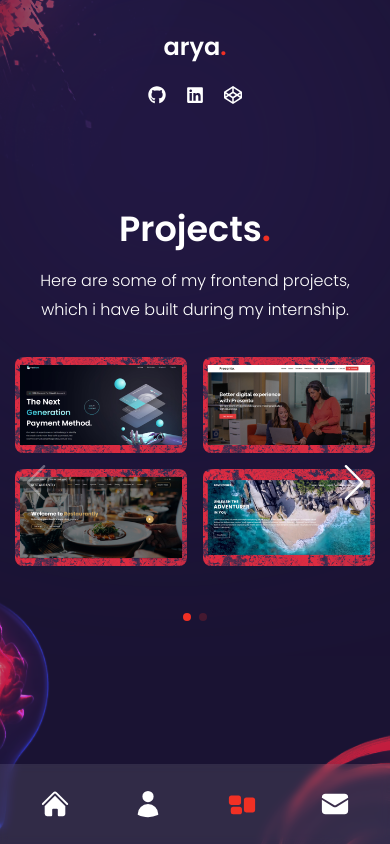
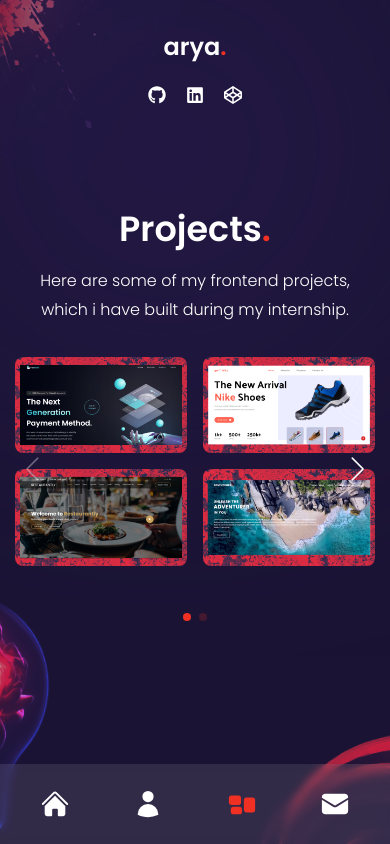
Before and after one commit to aryakarthi/portfolio, a React (Vite) app: page /projects in a window 390 px wide. Built offline with nearby package versions, Linux system fonts and the light colour scheme.

Commit message:
Updated projects details

```diff
--- a/src/components/ProjectSlider.jsx
+++ b/src/components/ProjectSlider.jsx
@@ -19,10 +19,11 @@ const projectSlides = {
           link: "https://aryakarthi.github.io/hoobank/",
         },
         {
-          title: "Presento",
-          img: "/Presento.jpg",
-          link: "https://aryakarthi.github.io/presento/",
+          title: "Nike",
+          img: "/Nike.jpg",
+          link: "https://aryakarthi.github.io/nike_clone/",
         },
+
         {
           title: "Restaurantly",
           img: "/Restaurantly.jpg",
@@ -38,6 +39,11 @@ const projectSlides = {
     {
       projects: [
         {
+          title: "Presento",
+          img: "/Presento.jpg",
+          link: "https://aryakarthi.github.io/presento/",
+        },
+        {
           title: "Flexor",
           img: "/Flexor.jpg",
           link: "https://aryakarthi.github.io/flexor/",
@@ -47,11 +53,6 @@ const projectSlides = {
           img: "/Todos.jpg",
           link: "https://aryakarthi.github.io/todoApp/",
         },
-        // {
-        //   title: "",
-        //   img: "",
-        //   link: "",
-        // },
         // {
         //   title: "",
         //   img: "",
--- a/src/styles/index.css
+++ b/src/styles/index.css
@@ -31,6 +31,17 @@
 .swiper-button-next:after,
 .swiper-rtl .swiper-button-prev:after {
   color: #fff;
+}
+
+@media (max-width: 640px) {
+  :root {
+    --swiper-navigation-size: 24px;
+  }
+
+  .swiper-button-prev,
+  .swiper-button-next {
+    top: var(--swiper-navigation-top-offset, 40%);
+  }
 }
 
 @layer base {
```
Also changed, not shown: public/Nike.jpg (added).
